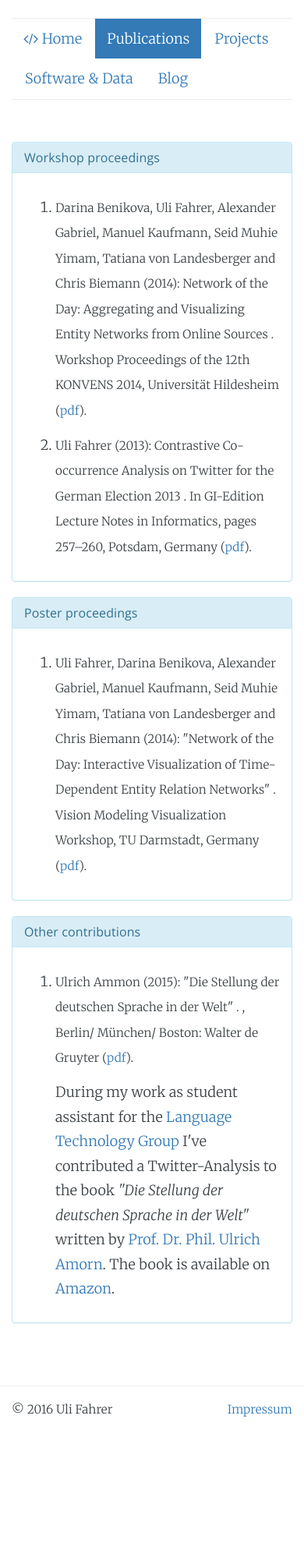
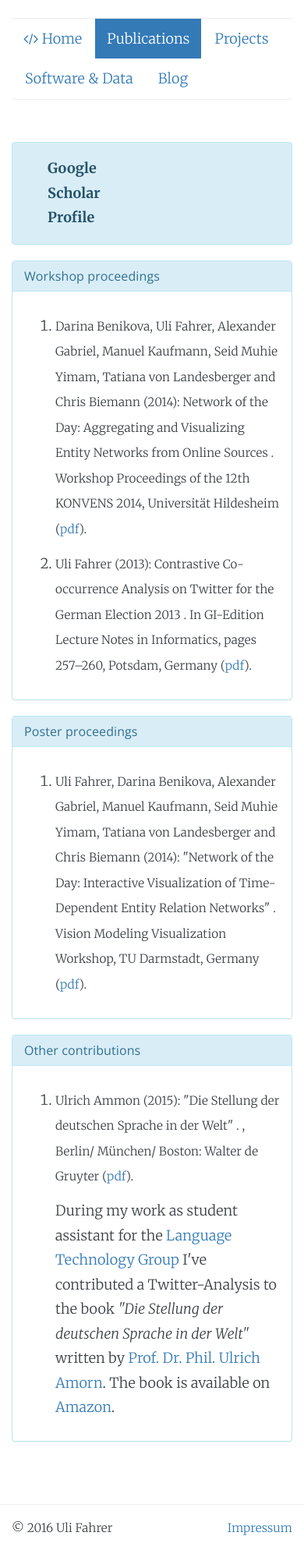
Before and after one commit to Tooa/tooa.github.io, a Jekyll site: the page built from publications/index.html, in a window 390 px wide. Shown: the whole page at 78% size. Built offline with Jekyll 4.4.1, drawn with Linux system fonts in a browser that asks for light colours; nearby versions of some CDN libraries; library files that are not in the unit come from our copies; before the commit the page ends 1836 px from its top, so only the background shows below that; grey boxes are pictures that could not be loaded.

Commit message:
* Fix broken links * Add Google Scholar Profile

```diff
--- a/_data/publications.yml
+++ b/_data/publications.yml
@@ -21,7 +21,7 @@
   booktitle: "In GI-Edition Lecture Notes in Informatics"
   pages: 257–260
   publisher: Potsdam, Germany
-  url: http://maggie.lt.informatik.tu-darmstadt.de/BTWitter/static/files/workshop_paper.pdf
+  url: http://maggie.lt.informatik.tu-darmstadt.de/thesis/bachelor/BTWitter/core/static/files/workshop_paper.pdf
   type: workshop
 
 - title: >
@@ -44,7 +44,7 @@
   publisher: "Berlin/ München/ Boston: Walter de Gruyter"
   url: http://www.goo.gl/FEkfB4
   meta: |
-    During my work as student assistant for the <a href="lt.tu-darmstadt.de/de/lt-home/" target="_blank">Language Technology Group</a>
+    During my work as student assistant for the <a href="http://www.lt.tu-darmstadt.de/de/lt-home/" target="_blank">Language Technology Group</a>
                     I've contributed a Twitter-Analysis to the book <i>"Die Stellung der deutschen Sprache in der Welt"</i>
                     written by <a href="http://www.ulrichammon.de/" target="_blank">Prof. Dr. Phil. Ulrich Amorn</a>.
                     The book is available on <a href="http://goo.gl/2Y3eCN" target="_blank">Amazon</a>.
--- a/css/style.css
+++ b/css/style.css
@@ -111,6 +111,10 @@ dd { margin-top: 10px;}
 	margin-bottom: 20px;
 }
 
+.vertical-align {
+    display: flex;
+    align-items: center;
+}
 
 
 /* ==========================================================================
--- a/publications/index.html
+++ b/publications/index.html
@@ -6,11 +6,25 @@ description: Current puplications
 permalink: /publications/
 ---
 <div class="publications">
+
+	<div class="alert alert-info" role="alert">
+		<div class="row vertical-align">
+			<div class="col-md-1 col-xs-1">
+				<img src="https://scholar.google.com/citations/images/avatar_scholar_150.jpg" class="img-responsive avatar" >
+			</div>
+			<div class="col-md-4 col-xs-4">
+				<a href="https://scholar.google.com/citations?view_op=list_works&hl=en&user=hZMWg78AAAAJ" class="alert-link" target="_blank">
+					Google Scholar Profile
+				</a>
+			</div>
+		</div>
+	</div>
+
 	{% assign sorted_workshops = (site.data.publications | sort: 'year') %}
 
 	{% include publication-list.html publications=sorted_workshops type="workshop" headline="Workshop proceedings" %}
 
 	{% include publication-list.html publications=sorted_workshops type="poster" headline="Poster proceedings" %}
 
-    {% include publication-list.html publications=sorted_workshops type="book" headline="Other contributions" %}
+  {% include publication-list.html publications=sorted_workshops type="book" headline="Other contributions" %}
 </div> <!-- .publications -->
```
